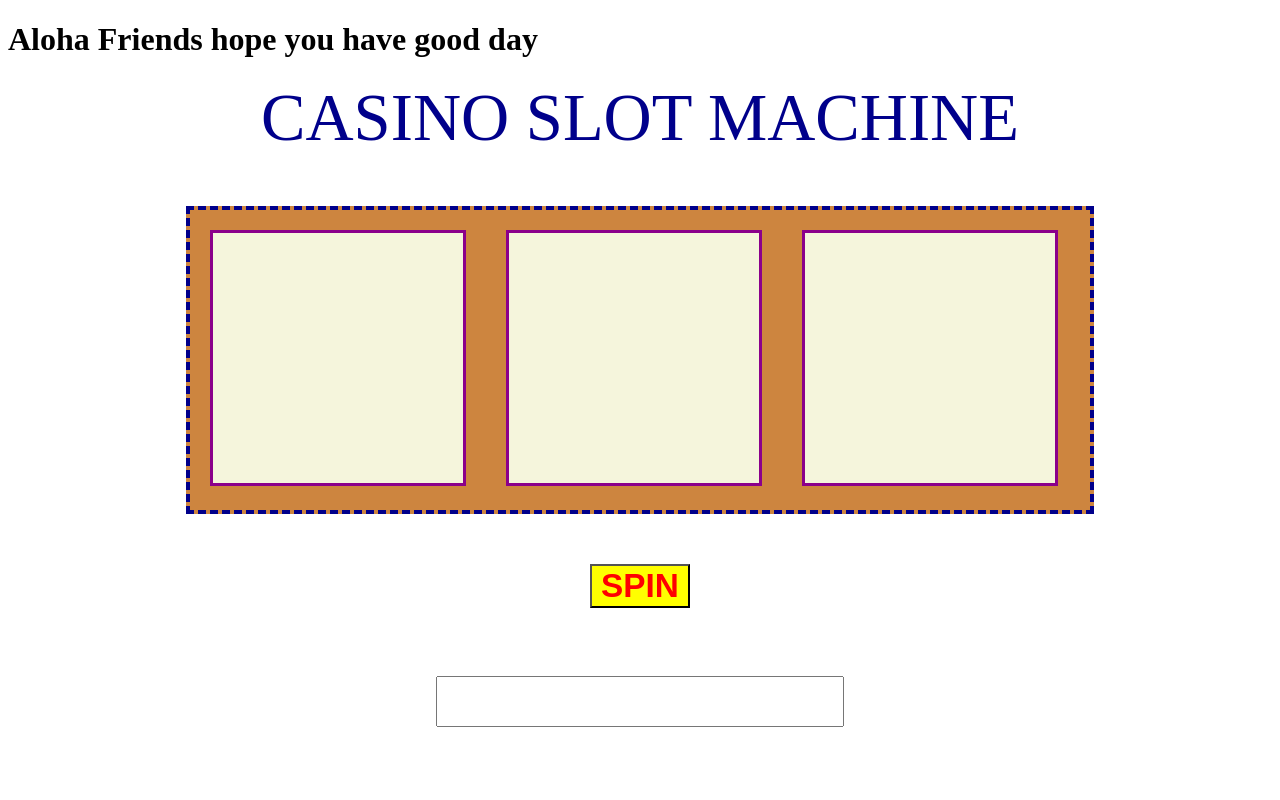
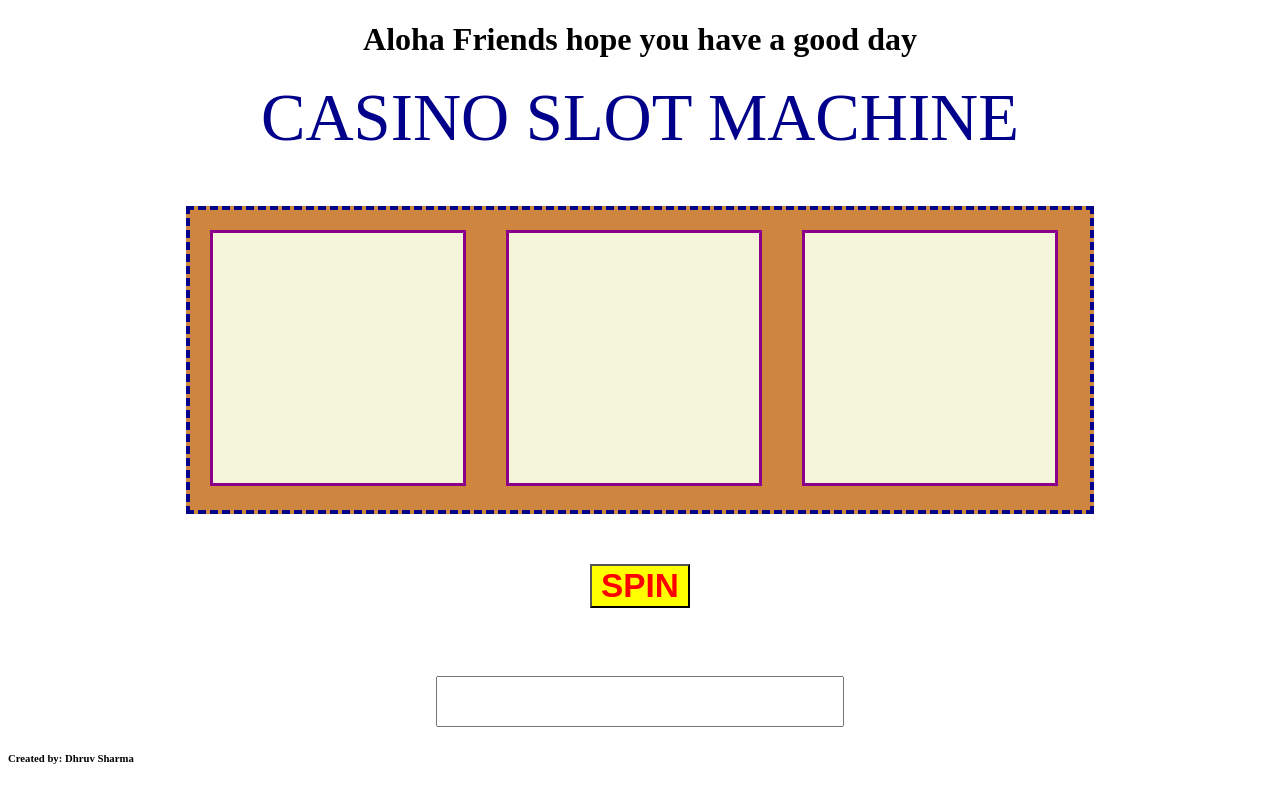
Before and after one commit to dhruvshaarmaa/casino-slot-machine, a website: page public/index.html in a window 1280 px wide. Drawn offline with Linux system fonts and the light colour scheme.

Commit message:
Update index.html

```diff
--- a/public/index.html
+++ b/public/index.html
@@ -8,7 +8,7 @@
     <script sync defer src="script.js"></script>
 </head>
 <body>
-    <h1>Aloha Friends hope you have good day</h1>
+    <h1 align="center">Aloha Friends hope you have a good day</h1>
     <div class="heading">CASINO SLOT MACHINE</div>
     <div class="machine">
         <div class="slot" id="slot1">
@@ -25,5 +25,6 @@
     <br>
     <div id="result"></div>
     <input  type="number" id="inpspeed">
+    <h6>Created by: Dhruv Sharma</h6>
 </body>
 </html>
```
